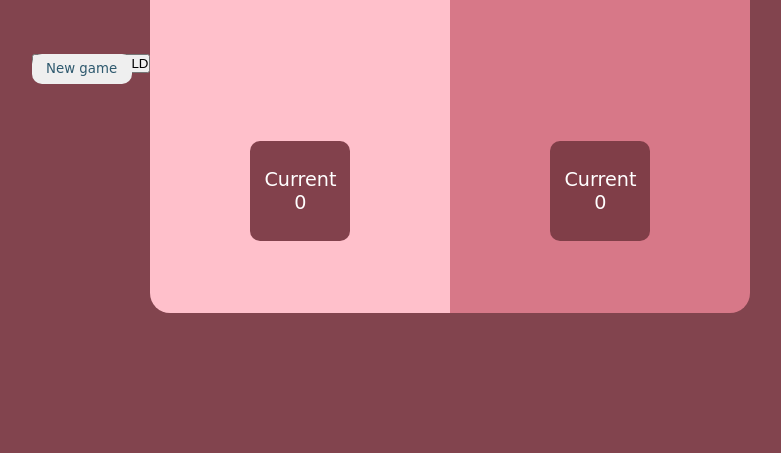
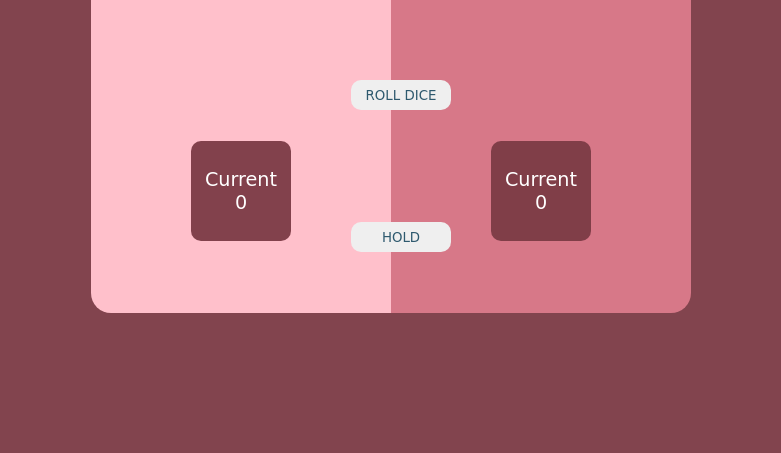
Before and after one commit to attrenate/pig-game, a plain HTML site: page index.html in a window 1280 px wide. Shown: the part 347-800 px from the top of the page, without its empty margins (249-1030 px from the left). Drawn offline with Linux system fonts and the light colour scheme.

Commit message:
nesting issues are fixed

```diff
--- a/index.css
+++ b/index.css
@@ -12,8 +12,16 @@ body #central-wrapper {
   justify-content: center;
   align-items: center;
 }
-body #central-wrapper #game {
+body #central-wrapper #btn-wrapper, body #central-wrapper .yetAnotherWrapper {
   position: absolute;
+  display: flex;
+  flex-direction: column;
+  justify-content: space-around;
+  gap: 7rem;
+  margin-right: 5rem;
+  margin-top: 2rem;
+}
+body #central-wrapper #btn-wrapper #game, body #central-wrapper #btn-wrapper .game-btn, body #central-wrapper .yetAnotherWrapper #game, body #central-wrapper .yetAnotherWrapper .game-btn {
   width: 100px;
   height: 30px;
   border-radius: 10px;
@@ -23,7 +31,7 @@ body #central-wrapper #game {
   font-family: "Luckiest Guy", cursive;
   transition: 0.3s ease-in-out;
 }
-body #central-wrapper #game:hover {
+body #central-wrapper #btn-wrapper #game:hover, body #central-wrapper #btn-wrapper .game-btn:hover, body #central-wrapper .yetAnotherWrapper #game:hover, body #central-wrapper .yetAnotherWrapper .game-btn:hover {
   background-color: gray;
 }
 body #central-wrapper .partials-1 {
```
